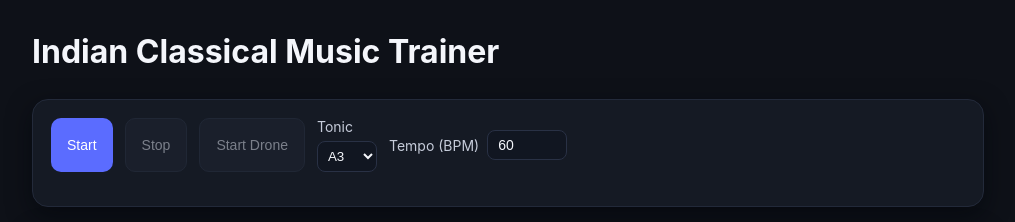
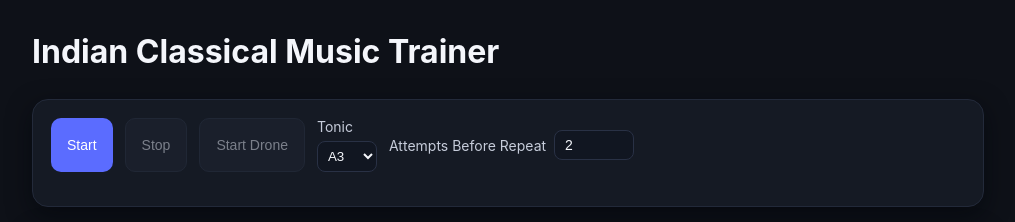
Before and after one commit to sohamkorade/icm-trainer, a React (Vite) app: page / in a window 1280 px wide. Shown: the top 222 px of the page, without its empty margins (132-1147 px from the left). Built offline with nearby package versions, Linux system fonts and the light colour scheme.

Commit message:
Add attempts before repeat feature

```diff
--- a/src/App.jsx
+++ b/src/App.jsx
@@ -59,6 +59,7 @@ function App() {
   const [isCallAndResponseActive, setIsCallAndResponseActive] = useState(false);
   const [attemptsLeft, setAttemptsLeft] = useState(ATTEMPT_COUNT);
   const [tempo, setTempo] = useState(DEFAULT_TEMPO_BPM);
+  const [attemptsBeforeRepeat, setAttemptsBeforeRepeat] = useState(ATTEMPT_COUNT);
   const [currentUtterance, setCurrentUtterance] = useState(null);
 
   const audioCtxRef = useRef(null);
@@ -85,6 +86,7 @@ function App() {
   const modeRef = useRef(mode);
   const tonicRef = useRef(tonic);
   const tempoRef = useRef(tempo);
+  const attemptsBeforeRepeatRef = useRef(attemptsBeforeRepeat);
 
   // Utterance tracking
   const currentUtteranceRef = useRef(null);
@@ -136,6 +138,10 @@ function App() {
   useEffect(() => {
     tempoRef.current = tempo;
   }, [tempo]);
+
+  useEffect(() => {
+    attemptsBeforeRepeatRef.current = attemptsBeforeRepeat;
+  }, [attemptsBeforeRepeat]);
 
   const ensureAudioContext = async () => {
     if (audioCtxRef.current) {
@@ -317,8 +323,9 @@ function App() {
   };
 
   const resetAttempts = () => {
-    attemptsLeftRef.current = ATTEMPT_COUNT;
-    setAttemptsLeft(ATTEMPT_COUNT);
+    const attempts = attemptsBeforeRepeatRef.current;
+    attemptsLeftRef.current = attempts;
+    setAttemptsLeft(attempts);
   };
 
   const initializeMetronome = () => {
@@ -737,11 +744,13 @@ function App() {
         tonic={tonic}
         tonicOptions={TONIC_OPTIONS}
         tempo={tempo}
+        attemptsBeforeRepeat={attemptsBeforeRepeat}
         onStart={handleStart}
         onStop={handleStop}
         onToggleDrone={toggleDrone}
         onTonicChange={(event) => setTonic(Number(event.target.value))}
         onTempoChange={(event) => setTempo(Number(event.target.value))}
+        onAttemptsBeforeRepeatChange={(event) => setAttemptsBeforeRepeat(Number(event.target.value))}
       />
 
       <PitchPanel
--- a/src/components/ControlsPanel.jsx
+++ b/src/components/ControlsPanel.jsx
@@ -7,11 +7,13 @@ function ControlsPanel({
   tonic,
   tonicOptions,
   tempo,
+  attemptsBeforeRepeat,
   onStart,
   onStop,
   onToggleDrone,
   onTonicChange,
   onTempoChange,
+  onAttemptsBeforeRepeatChange,
 }) {
   return (
     <section className="panel">
@@ -39,7 +41,7 @@ function ControlsPanel({
             ))}
           </select>
         </label>
-        <label className="inline-input">
+        {/* <label className="inline-input">
           <span>Tempo (BPM)</span>
           <input
             type="number"
@@ -47,6 +49,17 @@ function ControlsPanel({
             max="200"
             value={tempo}
             onChange={onTempoChange}
+            disabled={!audioReady}
+          />
+        </label> */}
+        <label className="inline-input">
+          <span>Attempts Before Repeat</span>
+          <input
+            type="number"
+            min="1"
+            max="10"
+            value={attemptsBeforeRepeat}
+            onChange={onAttemptsBeforeRepeatChange}
             disabled={!audioReady}
           />
         </label>
@@ -68,9 +81,11 @@ ControlsPanel.propTypes = {
     }),
   ).isRequired,
   tempo: PropTypes.number.isRequired,
+  attemptsBeforeRepeat: PropTypes.number.isRequired,
   onStart: PropTypes.func.isRequired,
   onStop: PropTypes.func.isRequired,
   onToggleDrone: PropTypes.func.isRequired,
   onTonicChange: PropTypes.func.isRequired,
   onTempoChange: PropTypes.func.isRequired,
+  onAttemptsBeforeRepeatChange: PropTypes.func.isRequired,
 };
--- a/src/utils/utteranceHandling.js
+++ b/src/utils/utteranceHandling.js
@@ -47,9 +47,7 @@ export function handleUtteranceEnd(
     const newAttemptsLeft = Math.max(0, attemptsLeftRef.current - 1);
     attemptsLeftRef.current = newAttemptsLeft;
     setAttemptsLeft(newAttemptsLeft);
-    if (newAttemptsLeft > 0) {
-      scheduleNextTargetNote(sequenceNotes[targetIndexRef.current]);
-    } else {
+    if (newAttemptsLeft == 0) {
       resetAttempts();
       initializeMetronome();
       scheduleNextTargetNote(sequenceNotes[targetIndexRef.current]);
```
